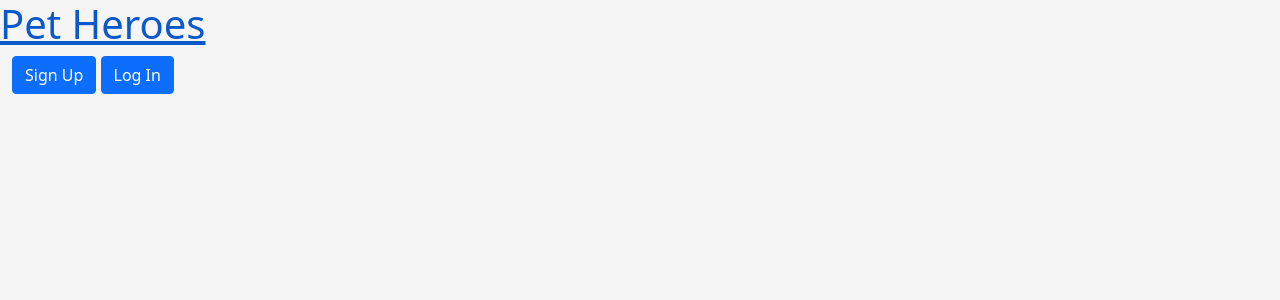
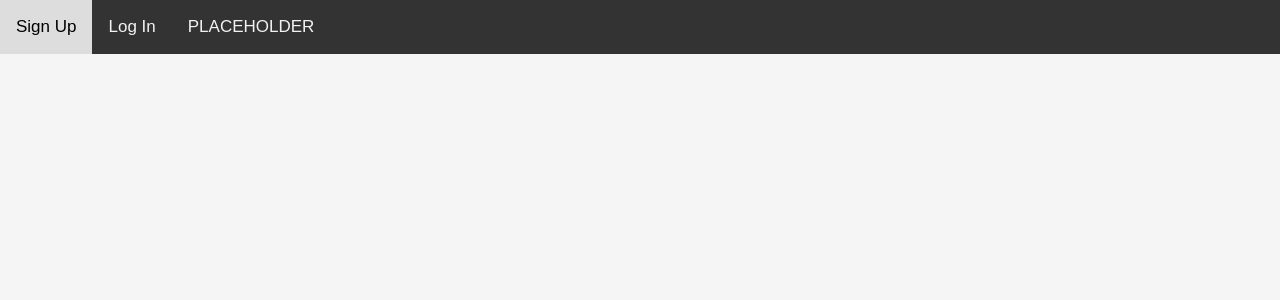
Before and after one commit to belskiza/Pet-Heroes-, a PHP site: page /index.php in a window 1280 px wide. Shown: the top 300 px of the page. Run offline with PHP 8.4, Linux system fonts and the light colour scheme.

Commit message:
commit for nav bar still in progress

```diff
--- a/css/style.css
+++ b/css/style.css
@@ -7,6 +7,10 @@ body {
 .topnav {
     overflow: hidden;
     background-color: #333;
+    position: fixed;
+    top: 0;
+    width: 100%;
+    z-index: 10;
 }
 
 .topnav a {
--- a/header.php
+++ b/header.php
@@ -4,21 +4,32 @@
     include_once 'additional/dbh.inc.php';
     session_start();
     ?>
+    <link rel="stylesheet" href="css/style.css">
 </head>
 
 <body>
 <a href="index.php"><h1 class="display-6">Pet Heroes</h1></a> <!-- logo placeholder -->
 
-<div class="container-fluid">
+<!-- NAVBAR -->
+
+<div class="topnav">
     <?php if (isset($_SESSION['username'])){
-        echo "<a class=\"btn btn-primary\" href='profile.php'?>".$_SESSION['first_name']."</a>";
-        echo "<a class=\"btn btn-primary\" href='home.php'?>Home</a>";
-        echo "<a class=\"btn btn-warning\" href='additional/logout.inc.php'?>Log Out</a>";
+        echo "<a href='profile.php'?>".$_SESSION['first_name']."</a>";
+        echo "<a href='home.php'?>Home</a>";
+        echo "<a href='additional/logout.inc.php'?>Log Out</a>";
+        echo "<a href='#about' ?>PLACEHOLDER</a>";
+
     } else {
-        echo "<a class=\"btn btn-primary\" href='sign_up.php'?> Sign Up </a>
-              <a class=\"btn btn-primary\" href='login.php'?>Log In</a>";
+        echo "<a href='sign_up.php'?> Sign Up </a>
+              <a href='login.php'?>Log In</a>";
+        echo "<a href='#about' ?>PLACEHOLDER</a>";
+
     }
     ?>
+</div>
+
+
+
 
 </div>
 </body>
--- a/login.php
+++ b/login.php
@@ -23,7 +23,6 @@
             }
             echo "</div>";
         }
-        print_r($_COOKIE['username']);
         ?>
         <div class="mb-3">
             <label for="exampleFormControlInput1" class="form-label" ">Username / Email</label>
```
